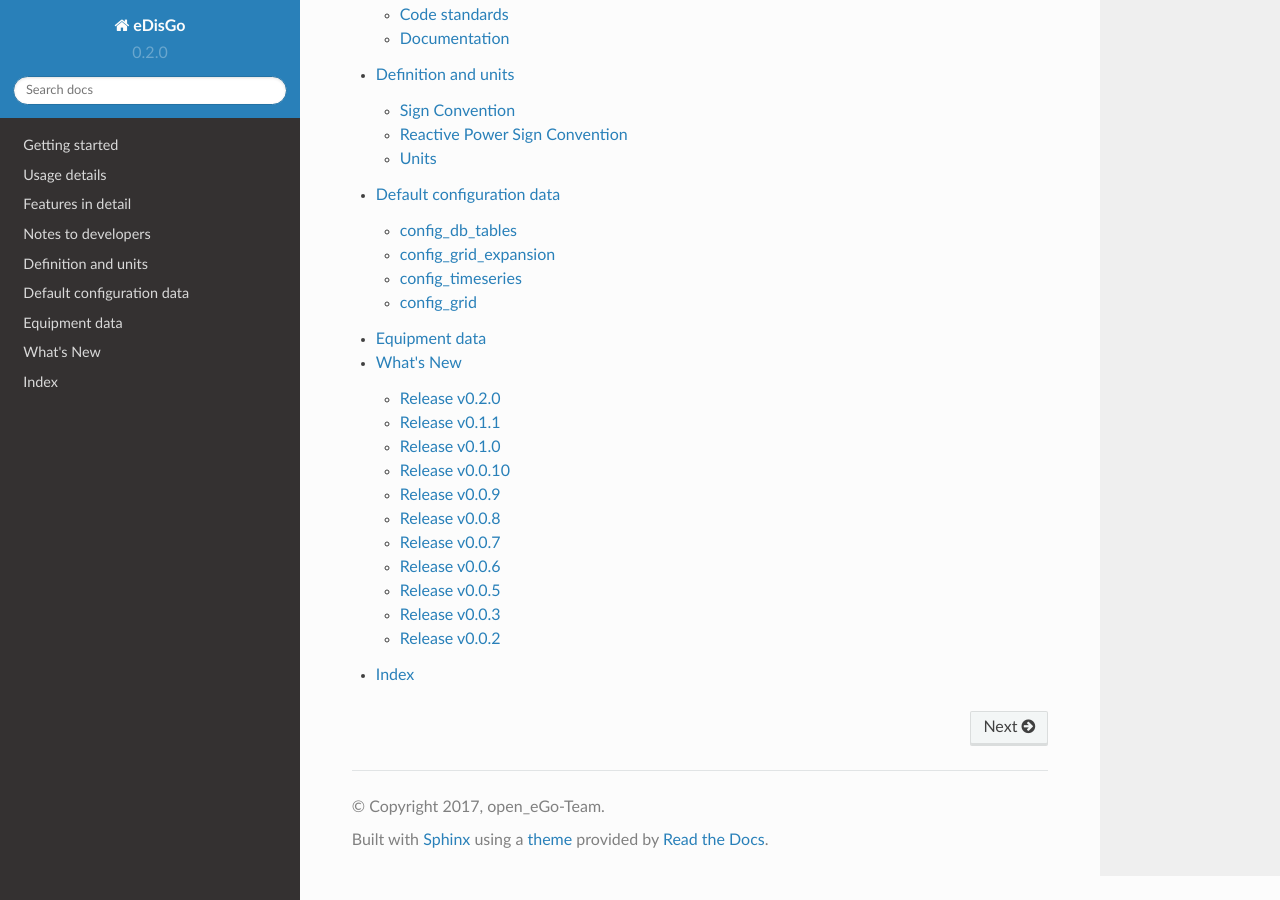
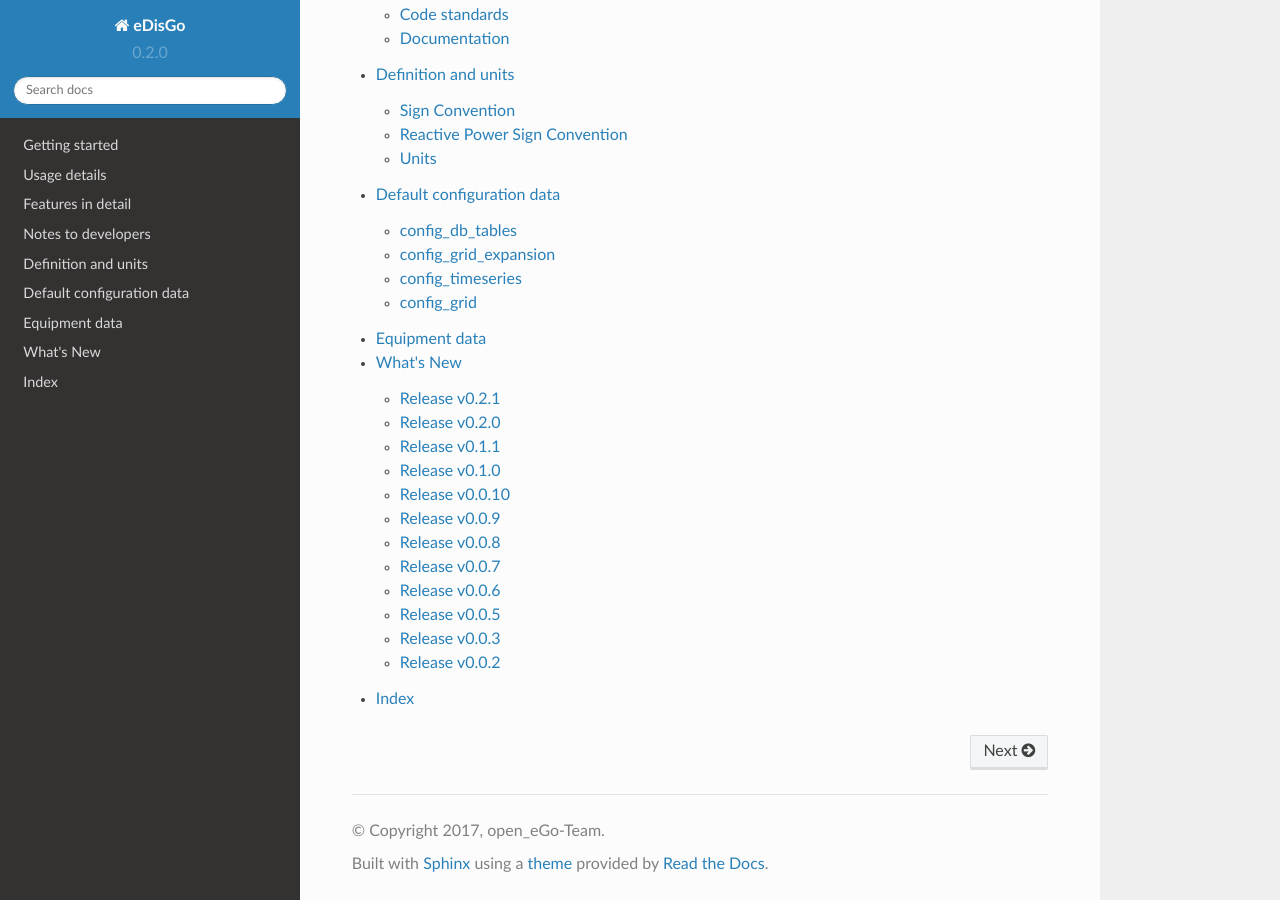
Before and after one commit to openego/eDisGo, a Sphinx documentation site: the page built from doc/index.rst, in a window 1280 px wide and 900 px high, scrolled down 1982 px. Built offline with Sphinx 7.4.7 and the Read the Docs theme 2.0.0, drawn with Linux system fonts in a browser that asks for light colours; formulas are drawn with MathJax 3.

Commit message:
Add to whatsnew 0.2.1 to whatsnew index

```diff
--- a/doc/whatsnew.rst
+++ b/doc/whatsnew.rst
@@ -8,6 +8,7 @@ Changelog for each release.
     :local:
     :backlinks: top
 
+.. include::  whatsnew/v0-2-1.rst
 .. include::  whatsnew/v0-2-0.rst
 .. include::  whatsnew/v0-1-1.rst
 .. include::  whatsnew/v0-1-0.rst
```
